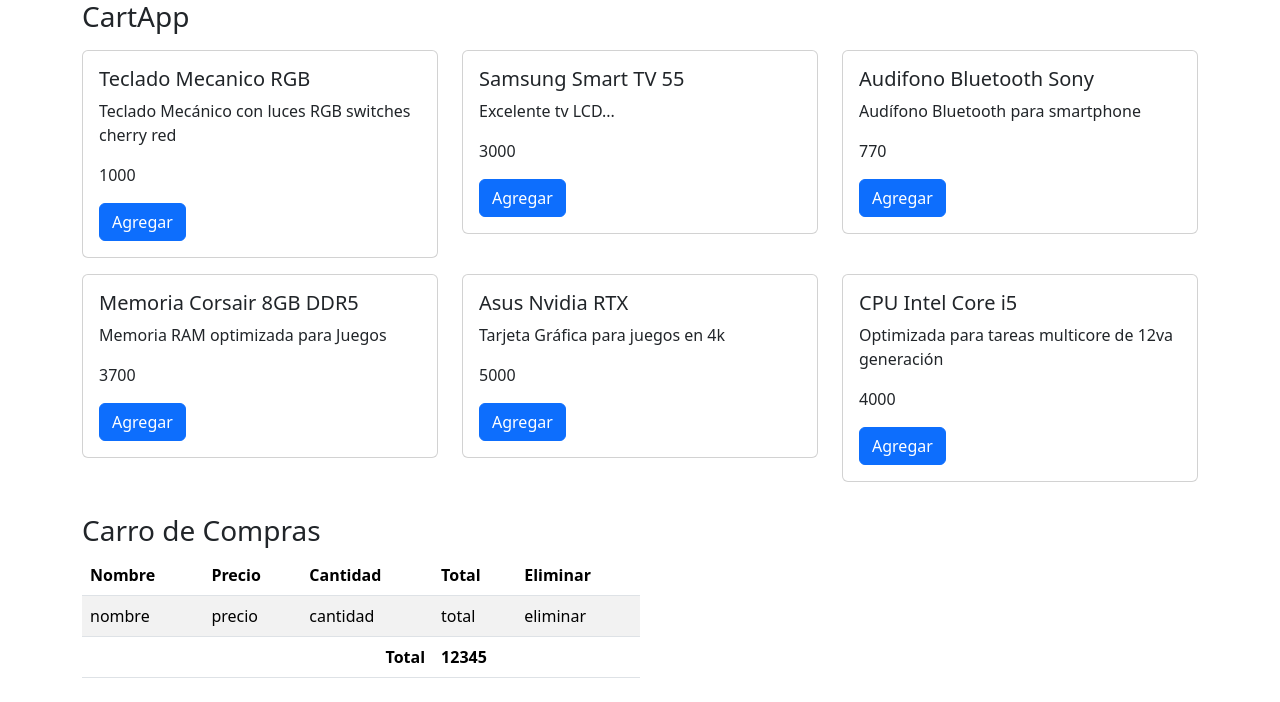
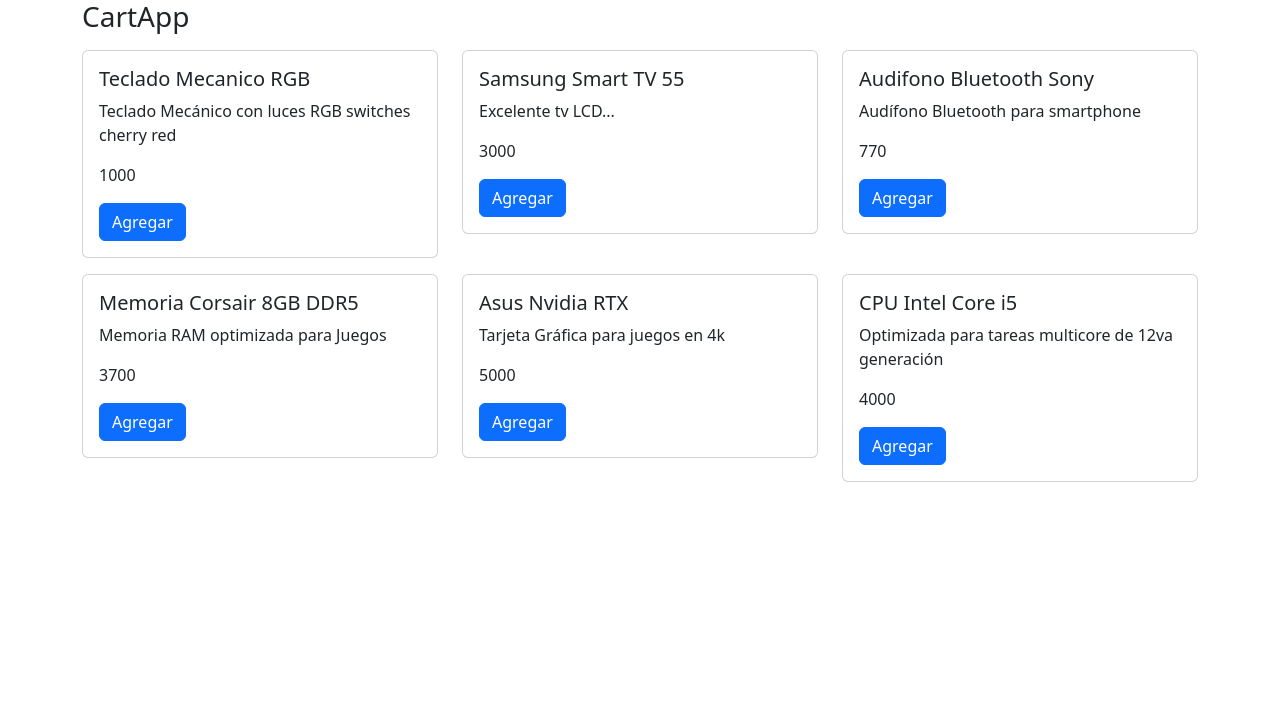
Before and after one commit to Alitoxx/CosasReact, a React (Vite) app in the folder 5-cart-app/: page / in a window 1280 px wide. Shown: the top 702 px of the page. Built offline with nearby package versions, Linux system fonts and the light colour scheme.

Commit message:
actualizacion carro compra

```diff
--- a/5-cart-app/src/CartApp.jsx
+++ b/5-cart-app/src/CartApp.jsx
@@ -1,17 +1,72 @@
+import { useState } from "react"
 import { CartView } from "./components/CartView"
 import { CatalogVIew } from "./components/CatalogView"
 
+const initialCartItems = [
+   // {
+       // product: {
+
+        //},
+        //quantity:0,
+        //total:0
+    //}
+];
+
 export const CartApp = () => {
 
+    const [cartItems, setCartItems] = useState(initialCartItems);
+
+    const handlerAddProductCart = (product) => {
+
+        const hasItem = cartItems.find((i) => i.product.id === product.id);
+        if (hasItem){
+
+            /* se podrian usar los 2 opciones pero filter actualiza la lista */
+            //setCartItems([
+            //    ...cartItems.filter((i) => i.product.id !== product.id),
+            //    {
+            //        product,
+            //        quantity: hasItem.quantity + 1,
+            //    }
+            //])
+            setCartItems (
+                cartItems.map((i) =>{
+                    if (i.product.id === product.id){
+                        i.quantity = i.quantity + 1;
+
+                    }
+                    return i;
+                })
+            )
+        }else{
+
+            setCartItems([
+                ...cartItems,
+                {
+                    product,
+                    quantity: 1,
+                }
+            ]);
+        }
+    }
+    const handlerDeleteProductCart = (id) => {
+        setCartItems([
+            ...cartItems.filter((i) => i.product.id !== id)
+        ]);
+    }
     return(
         <>
             <div className="container">
                 <h3>CartApp</h3>
-                <CatalogVIew/>
+                <CatalogVIew handler={ handlerAddProductCart }/>
 
-                <div className="my-4 w-50">
-                    <CartView/>
-                </div>
+                {cartItems?.length <= 0 ||
+                    (
+                        <div className="my-4 w-50">
+                            <CartView items={ cartItems } handlerDelete= { handlerDeleteProductCart }/>
+                        </div>
+                    )
+                }
             </div>
         </>
     )
--- a/5-cart-app/src/components/CartView.jsx
+++ b/5-cart-app/src/components/CartView.jsx
@@ -1,4 +1,8 @@
-export const CartView = () => {
+export const CartView = ( { items, handlerDelete }) => {
+    const onDeleteProduct = (id) => {
+        handlerDelete(id);
+
+    }
   return (
     <>
                     <h3>Carro de Compras</h3>
@@ -13,13 +17,18 @@
                             </tr>
                         </thead>
                         <tbody>
-                            <tr>
-                                <td>nombre</td>
-                                <td>precio</td>
-                                <td>cantidad</td>
-                                <td>total</td>
-                                <td>eliminar</td>
-                            </tr>
+                            {items.map( item => (
+                                <tr key= { item.product.id }>
+                                    <td>{ item.product.name }</td>
+                                    <td>{ item.product.price }</td>
+                                    <td>{ item.quantity }</td>
+                                    <td>{ item.quantity * item.product.price  }</td>
+                                    <td><button className="btn btn-danger"
+                                        onClick={() => onDeleteProduct(item.product.id)}>Eliminar</button></td>
+                                </tr>
+
+                            ))}
+
                         </tbody>
                         <tfoot>
                             <tr>
--- a/5-cart-app/src/components/CatalogView.jsx
+++ b/5-cart-app/src/components/CatalogView.jsx
@@ -2,7 +2,7 @@
 import { getProducts } from "../services/productSerive";
 import { ProductCardView } from "./ProductCardView";
 
-export const CatalogVIew = () => {
+export const CatalogVIew = ( {handler }) => {
 
     const [products,setProducts] = useState([]);
     useEffect (
@@ -18,9 +18,11 @@
                     <div className="col-4 my-2"
                         key={ prod.id }>
                         <ProductCardView
-                            name={prod.name}
-                            description={prod.description}
-                            price={prod.price}
+                            handler= { handler }
+                            id={ prod.id }
+                            name={ prod.name }
+                            description={ prod.description }
+                            price={ prod.price }
                         />
                     </div>
                 ))}
--- a/5-cart-app/src/components/ProductCardView.jsx
+++ b/5-cart-app/src/components/ProductCardView.jsx
@@ -1,4 +1,9 @@
-export const ProductCardView = ( { name, description, price } ) => {
+export const ProductCardView = ( {handler, id, name, description, price } ) => {
+    const onAddProduct = (product) => {
+        console.log(product);
+        handler(product);
+    }
+
     return (
         <>
             <div className="card">
@@ -6,7 +11,8 @@
                     <h5 className="card-title">{ name }</h5>
                     <p className="card-text">{ description }</p>
                     <p className="card-text">{ price }</p>
-                    <button className="btn btn-primary">Agregar</button>
+                    <button className="btn btn-primary"
+                    onClick={() => onAddProduct({ id, name, description, price })}>Agregar</button>
                 </div>
             </div>
         </>
```
